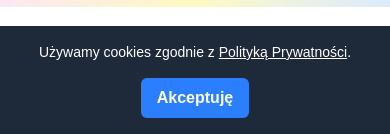
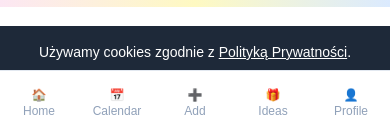
Before and after one commit to bilohlazova/happydate, a Next.js app: page / in a window 390 px wide. Shown: the part 710-844 px from the top of the page. Built offline with nearby package versions, Linux system fonts and the light colour scheme; no server answers.

Commit message:
Mobile-first Dashboard v2 added hero section and improvements

```diff
--- /dev/null
+++ b/capacitor.config.ts
@@ -0,0 +1,13 @@
+import type { CapacitorConfig } from '@capacitor/cli';
+
+const config: CapacitorConfig = {
+  appId: 'com.happydate.app',
+  appName: 'HappyDate',
+  webDir: 'public',
+  server: {
+    url: 'https://happydate.vercel.app',
+    cleartext: true
+  }
+};
+
+export default config;
--- a/package.json
+++ b/package.json
@@ -9,6 +9,10 @@
     "lint": "eslint"
   },
   "dependencies": {
+    "@capacitor/android": "^8.1.0",
+    "@capacitor/cli": "^8.1.0",
+    "@capacitor/core": "^8.1.0",
+    "@capacitor/ios": "^8.1.0",
     "@supabase/supabase-js": "^2.57.4",
     "canvas-confetti": "^1.9.3",
     "date-fns": "^4.1.0",
@@ -24,6 +28,7 @@
     "zod": "^4.1.11"
   },
   "devDependencies": {
+    "@capacitor/assets": "^3.0.5",
     "@eslint/eslintrc": "^3",
     "@tailwindcss/postcss": "^4",
     "@types/canvas-confetti": "^1.9.0",
--- a/src/app/(app)/dashboard/page.tsx
+++ b/src/app/(app)/dashboard/page.tsx
@@ -593,6 +593,32 @@ export default function DashboardPage() {
 
       {/* Two columns */}
       <div className="max-w-7xl mx-auto px-4 sm:px-6 md:px-8 pb-0 pt-6">
+        {/* MOBILE HERO */}
+  <div className="lg:hidden mb-6">
+    {upcoming.length > 0 && (
+      <div className="bg-gradient-to-r from-pink-500 to-amber-400 text-white rounded-3xl p-5 shadow-lg">
+        <p className="text-sm opacity-90">Najbliższe wydarzenie</p>
+
+        <h2 className="text-xl font-bold">
+          {upcoming[0].title}
+        </h2>
+
+        <p className="text-sm opacity-90">
+          {daysLeftLabel(upcoming[0].date)}
+        </p>
+
+        <Link
+          href={`/gift/start?eventId=${upcoming[0].id}`}
+          className="inline-block mt-3 bg-white text-pink-600 px-4 py-2 rounded-xl font-semibold"
+        >
+          🎁 Znajdź prezent
+        </Link>
+      </div>
+    )}
+  </div>
+
+  {/* Two columns */}
+  <div className="grid grid-cols-1 lg:grid-cols-12 gap-6"></div>
         <div className="grid grid-cols-1 lg:grid-cols-12 gap-6">
           {/* LEFT */}
           <div className="lg:col-span-8">
--- a/src/app/globals.css
+++ b/src/app/globals.css
@@ -345,3 +345,35 @@ label[for],summary{ cursor:pointer; }
   20%  { opacity: 0; transform: translateY(-6px); }
   100% { opacity: 0; }
 }
+
+/* ───────────────────────────────────────────────────────────
+   iOS SAFE AREA — production-ready fix
+   ─────────────────────────────────────────────────────────── */
+
+/* універсальний safe padding */
+.pt-safe {
+  padding-top: env(safe-area-inset-top);
+}
+
+.pb-safe {
+  padding-bottom: env(safe-area-inset-bottom);
+}
+
+/* header fix (найважливіше) */
+.hd-safe-header {
+  padding-top: max(env(safe-area-inset-top), 12px);
+}
+
+/* якщо header sticky */
+.hd-safe-header-sticky {
+  padding-top: max(env(safe-area-inset-top), 12px);
+  min-height: calc(56px + env(safe-area-inset-top));
+  display: flex;
+  align-items: center;
+}
+
+/* optional — safe container */
+.safe-container {
+  padding-top: env(safe-area-inset-top);
+  padding-bottom: env(safe-area-inset-bottom);
+}
--- a/src/app/layout.tsx
+++ b/src/app/layout.tsx
@@ -5,6 +5,7 @@ import "react-big-calendar/lib/css/react-big-calendar.css";
 
 import Header from "@/components/Header";
 import Footer from "@/components/Footer";
+import BottomNav from "@/components/BottomNav";
 
 const geistSans = Geist({
   variable: "--font-geist-sans",
@@ -23,18 +24,41 @@ export const metadata: Metadata = {
 
 export default function RootLayout({
   children,
-}: Readonly<{
+}: {
   children: React.ReactNode;
-}>) {
+}) {
   return (
     <html lang="pl" className="h-full">
       <body
-        className={`${geistSans.variable} ${geistMono.variable} antialiased h-full min-h-screen flex flex-col bg-slate-50`}
+        className={`
+          ${geistSans.variable}
+          ${geistMono.variable}
+          antialiased
+          h-full
+          bg-slate-50
+        `}
       >
-        <Header />
-        {/* Контент завжди розтягується, немає «білої смуги» перед футером */}
-        <main className="flex-1">{children}</main>
-        <Footer />
+        <div className="flex flex-col min-h-screen">
+
+          {/* Header */}
+          <Header />
+
+          {/* Main content */}
+          <main className="flex-1 pb-20">
+            {children}
+          </main>
+
+          {/* Bottom nav – тільки mobile */}
+          <div className="md:hidden">
+            <BottomNav />
+          </div>
+
+          {/* Footer – тільки desktop */}
+          <div className="hidden md:block">
+            <Footer />
+          </div>
+
+        </div>
       </body>
     </html>
   );
--- /dev/null
+++ b/src/components/BottomNav.tsx
@@ -0,0 +1,56 @@
+"use client";
+
+import Link from "next/link";
+import { usePathname } from "next/navigation";
+
+export default function BottomNav() {
+  const pathname = usePathname();
+
+  const items = [
+    { href: "/dashboard", label: "Home", icon: "🏠" },
+    { href: "/calendar", label: "Calendar", icon: "📅" },
+    { href: "/add", label: "Add", icon: "➕" },
+    { href: "/ideas", label: "Ideas", icon: "🎁" },
+    { href: "/profile", label: "Profile", icon: "👤" },
+  ];
+
+  return (
+    <nav className="
+      fixed bottom-0 left-0 right-0
+      bg-white border-t border-slate-200
+      flex justify-around items-center
+      h-16
+      z-50
+    ">
+      {items.map((item) => {
+        const active = pathname === item.href;
+
+        return (
+          <Link
+            key={item.href}
+            href={item.href}
+            className="
+              flex flex-col items-center justify-center
+              text-xs
+              flex-1
+            "
+          >
+            <span className={active ? "text-pink-600" : "text-slate-400"}>
+              {item.icon}
+            </span>
+
+            <span
+              className={
+                active
+                  ? "text-pink-600 font-medium"
+                  : "text-slate-400"
+              }
+            >
+              {item.label}
+            </span>
+          </Link>
+        );
+      })}
+    </nav>
+  );
+}
--- a/src/components/Header.tsx
+++ b/src/components/Header.tsx
@@ -128,17 +128,23 @@ const { url: avatarUrl } = useAvatar(user?.id);
 
   return (
   <>
-      <header className="bg-gradient-to-r from-blue-400 to-cyan-400 py-3 sm:py-4 sticky top-0 z-50">
+    <header
+  className="bg-gradient-to-r from-blue-400 to-cyan-400 sticky top-0 z-50 pb-3 sm:pb-4"
+  style={{ paddingTop: "max(env(safe-area-inset-top), 12px)" }}
+>
   <div className="max-w-7xl mx-auto px-2 sm:px-4 md:px-8">
     <div className="flex justify-between items-center">
+
       {/* Logo */}
       <div className="flex items-center gap-2">
         <Link href="/" className="text-2xl font-bold hover:underline text-white">
           🎁 HappyDate
         </Link>
+
         <span className="hidden md:inline ml-2 text-base italic text-white/90">
-                Twój ciepły asystент prezentowy
+          Twój ciepły asystent prezentowy
         </span>
+
         <button
           onClick={() => setAudioOpen(true)}
           title="Posłuchaj nas"
@@ -146,6 +152,7 @@ const { url: avatarUrl } = useAvatar(user?.id);
         >
           ✨
         </button>
+
       </div>
 
             {/* Hamburger for mobile */}
```
Also changed, not shown: icon.png (added), 74 other files (tests, documents, lock files or other folders). Lines whose indentation alone changed are shown as unchanged.
